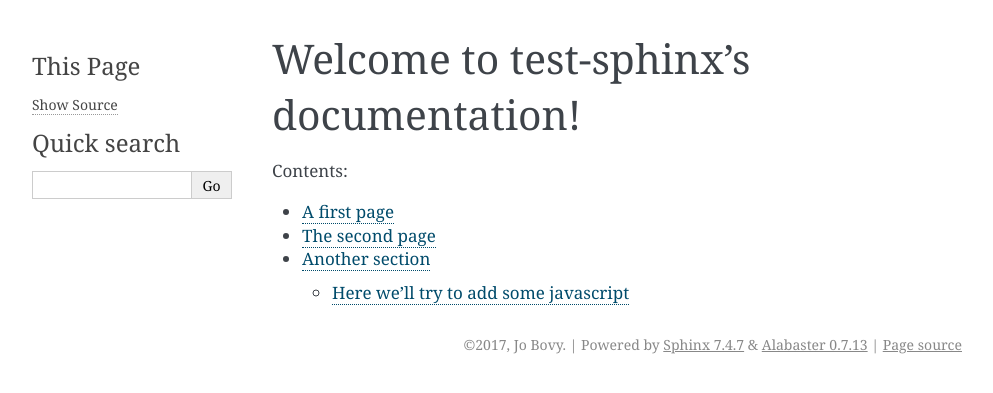
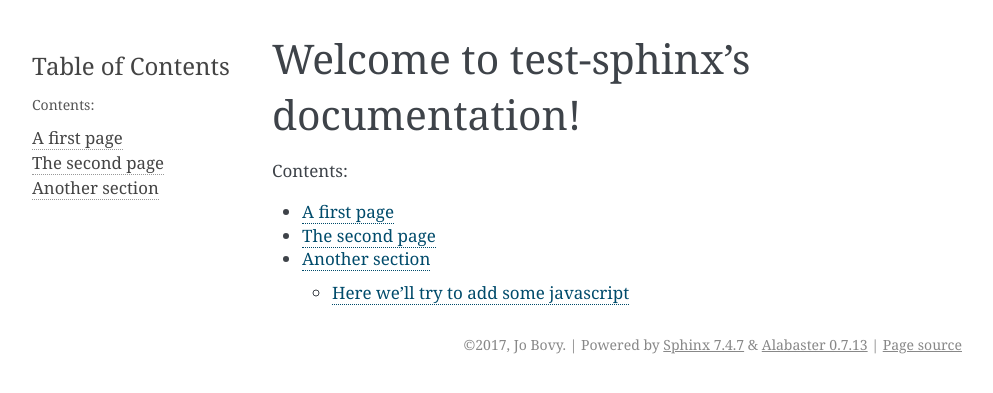
Before and after one commit to jobovy/test-sphinx-stuff, a Sphinx documentation site: the page built from sphinx/source/index.rst, in a window 1280 px wide. Shown: the top 393 px of the page, without its empty margins (148-1141 px from the left). Built offline with Sphinx 7.4.7, drawn with Linux system fonts in a browser that asks for light colours.

Commit message:
Remove search and source from sidebar

```diff
--- a/sphinx/source/conf.py
+++ b/sphinx/source/conf.py
@@ -96,6 +96,7 @@ html_theme = 'alabaster'
 # so a file named "default.css" will overwrite the builtin "default.css".
 html_static_path = ['_static']
 
+html_sidebars = { '**': ['globaltoc.html', 'relations.html'], }
 
 # -- Options for HTMLHelp output ------------------------------------------
 
```
